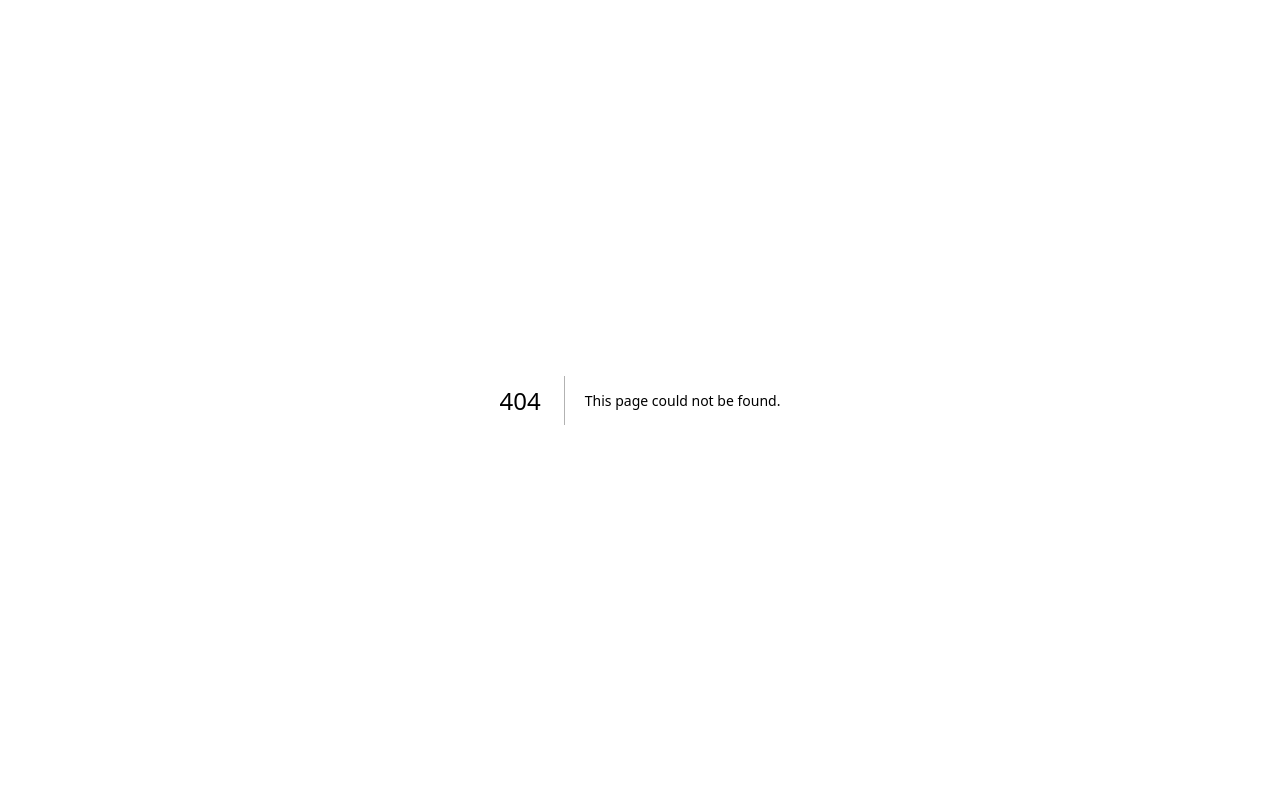
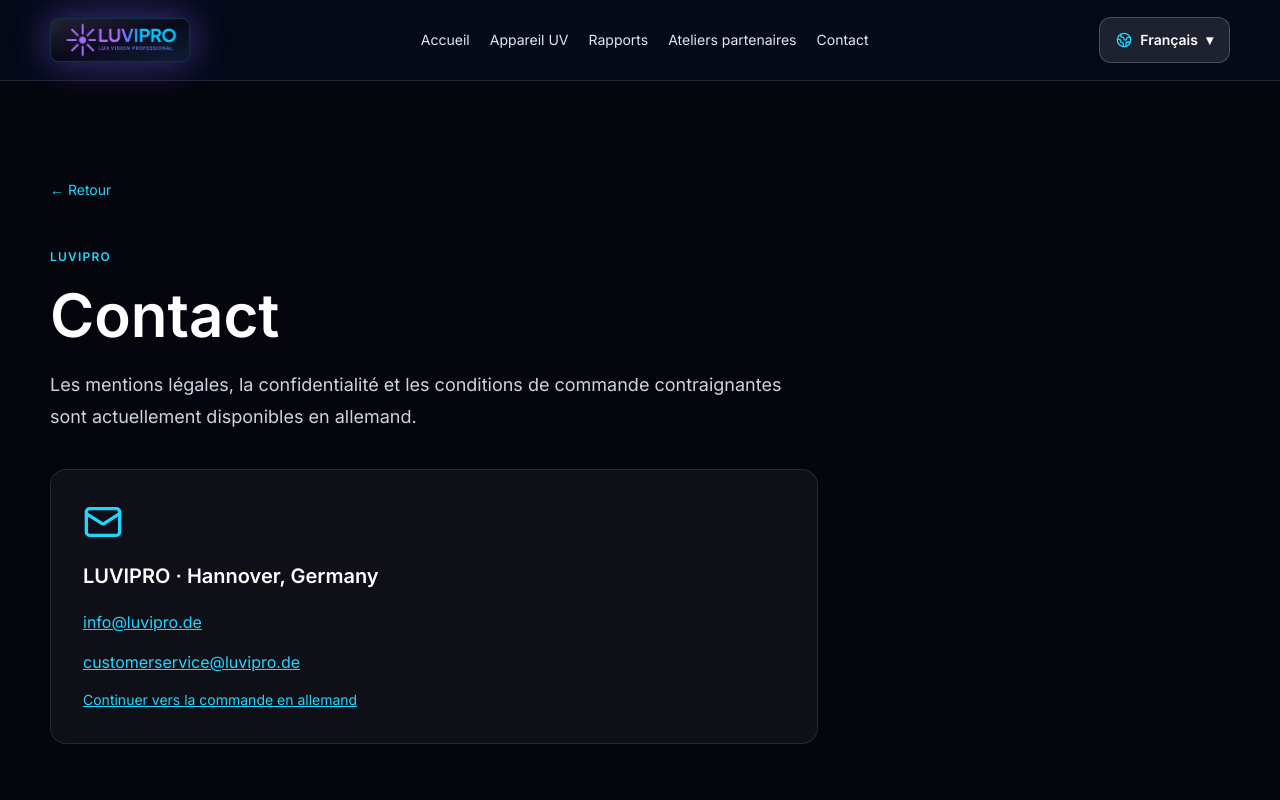
Before and after one commit to Diaa6969/luvipro-website, a Next.js app: page /fr/contact in a window 1280 px wide. Before the commit this address had no page. Shown: the top 800 px of the page. Built offline with nearby package versions, Linux system fonts and the light colour scheme.

Commit message:
Build static translated European locale pages with localized product, report, workshop and contact routes

```diff
--- /dev/null
+++ b/src/app/[locale]/[section]/page.tsx
@@ -0,0 +1,29 @@
+import type { Metadata } from "next";
+import { notFound } from "next/navigation";
+import { EuropeanInner } from "@/components/international/european-home";
+import { isSiteLocale, siteLocales } from "@/lib/site-locales";
+import { siteTranslation } from "@/lib/site-translation";
+
+const sections=["products","reports","workshops","contact","app"] as const;
+type Section = (typeof sections)[number];
+function isSection(value:string):value is Section {return (sections as readonly string[]).includes(value);}
+export const dynamicParams=false;
+export function generateStaticParams(){
+  return siteLocales.filter(([locale])=>locale!=="de").flatMap(([locale])=>sections.map(section=>({locale,section})));
+}
+export async function generateMetadata({params}:{params:Promise<{locale:string;section:string}>}):Promise<Metadata>{
+  const {locale,section}=await params;
+  if(!isSiteLocale(locale)||locale==="de"||!isSection(section))return {};
+  const t=siteTranslation(locale);
+  const title=section==="products"?"LUVIPRO LU3656060":section==="reports"?t.reportTitle:
+    section==="workshops"?t.partnerTitle:section==="contact"?t.navContact:t.app;
+  const url=`https://luvipro.de/${locale}/${section}`;
+  return {title:`${title} | LUVIPRO`,description: t.intro,
+    alternates:{canonical:url},robots:{index:section!=="app",follow:true},
+    openGraph:{title:`${title} | LUVIPRO`,description:t.intro,url,type:"website"}};
+}
+export default async function LocalizedInformationPage({params}:{params:Promise<{locale:string;section:string}>}){
+  const {locale,section}=await params;
+  if(!isSiteLocale(locale)||locale==="de"||!isSection(section)) notFound();
+  return <EuropeanInner locale={locale} section={section}/>;
+}
```
